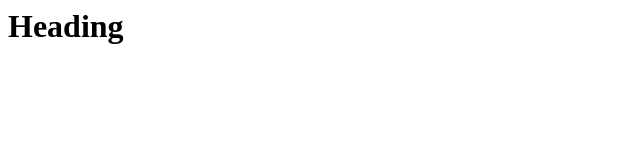
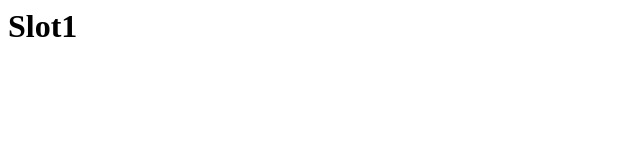
Before and after one commit to vthejaj/az300, a plain HTML site: page Index.html in a window 1280 px wide. Shown: the whole page, without its empty margins (0-640 px from the left). Drawn offline with Linux system fonts and the light colour scheme.

Commit message:
2nd version

```diff
--- a/Index.html
+++ b/Index.html
@@ -1,3 +1,3 @@
 <html>
-    <H1>Heading</H1>
+    <H1>Slot1</H1>
 </html>
```
